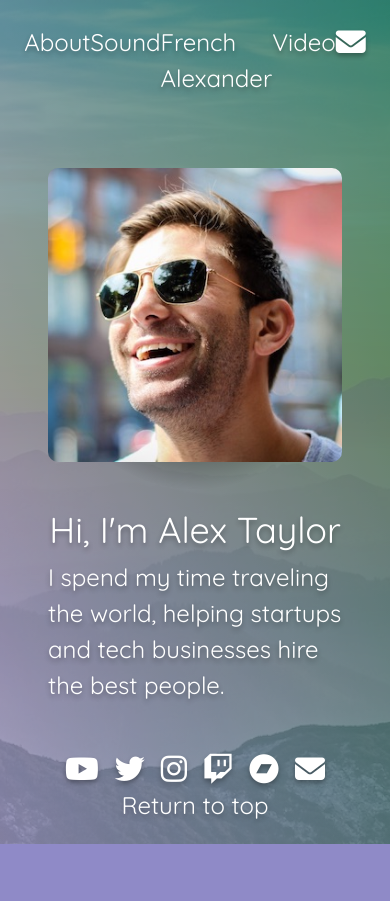
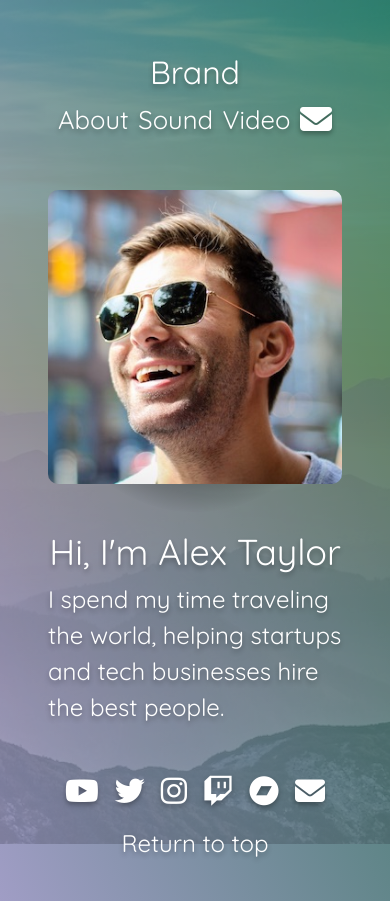
Before and after one commit to altays/fa-portfolio, a React (Create React App) app in the folder fa-portfolio/: page / in a window 390 px wide. Before the commit the page ends 844 px from the top, so only its background shows below. Built offline with nearby package versions, Linux system fonts and the light colour scheme.

Commit message:
adding updates to navbar, footer, and general layout stylings

```diff
--- a/fa-portfolio/public/index.html
+++ b/fa-portfolio/public/index.html
@@ -9,7 +9,7 @@
       name="description"
       content="Web site created using create-react-app"
     />
-    <script defer type="text/javascript" src="js/main.js"></script>
+    <!-- <script type="text/javascript" src="js/main.js"></script> -->
     <link rel="apple-touch-icon" href="%PUBLIC_URL%/logo192.png" />
     <link rel="manifest" href="%PUBLIC_URL%/manifest.json" />
     <script src="https://kit.fontawesome.com/629cfcfd42.js" crossorigin="anonymous"></script>
--- a/fa-portfolio/src/components/Nav/index.js
+++ b/fa-portfolio/src/components/Nav/index.js
@@ -2,6 +2,8 @@ import { Link } from "react-router-dom";
 import './script'
 
 // <i class="fas fa-bars"></i> bars icon for burger
+
+// consider converting the unordered list into a component to reuse?
 
 function Nav() {
 
@@ -9,21 +11,24 @@ function Nav() {
 
         <nav className="navbar" role="navigation" aria-label="main-navigation">
 
-            {/* need to make the text bigger, spread the entries out more */}
+            <div className = "nav-large">
 
-                <a className="navbar-item dropdown-item" href="/">
+                {/* add a class here that will determine if this shows */}
+                <div className = "navlist-large">
+
+                    <a className="navbar-item " href="/">
                         <Link to="/">About</Link>
                     </a>
 
-                <a className="navbar-item dropdown-item" href="/sound">
+                    <a className="navbar-item " href="/sound">
                         <Link to="/sound">Sound</Link>
                     </a>
 
-                <a className="navbar-item brand" href="/">
-                    <Link to="/">French Alexander</Link>
+                    <a className="navbar-item" href="/">
+                        <Link to="/">Brand</Link>
                     </a>
 
-                <a className="navbar-item dropdown-item" href="/video">
+                    <a className="navbar-item " href="/video">
                         <Link to="/video">Video</Link>
                     </a>
 
@@ -35,16 +40,51 @@ function Nav() {
                         <Link to="/store">Store</Link>
                     </a> */}
 
-                <a className="navbar-item dropdown-item" href="mailto:frenchalexander@gmail.com">
+                    <a className="navbar-item " href="mailto:frenchalexander@gmail.com">
                         <span className="email-icon">
                             <i className="fas fa-envelope fa-lg"></i>
                         </span>
                     </a>
 
+                </div>
 
+            </div>
+
+            {/* create a menu for mobile - brand at top, burger on side, clicking on burger drops down a div */}
+
+            <div className = "nav-small">
+                <div className="nav-small-brand">
+                    {/* after clicking, change nav-list to display and animate downward */}
+
+                    <a className="brand" href="/">
+                        <Link to="/">Brand</Link>
+                    </a>
+                </div>
+
+                <div className = "navlist-small">
+
+                    <a className="navbar-item " href="/" >
+                        <Link to="/">About</Link>
+                    </a>
+
+                    <a className="navbar-item " href="/sound">
+                        <Link to="/sound">Sound</Link>
+                    </a>
+
+                    <a className="navbar-item " href="/video">
+                        <Link to="/video">Video</Link>
+                    </a>
+
+                    <a className="navbar-item " href="mailto:frenchalexander@gmail.com">
+                        <span className="email-icon">
+                            <i className="fas fa-envelope fa-lg"></i>
+                        </span>
+                    </a>
+
+                </div>
+            </div>
 
         </nav>
-
 
     )
 }
--- a/fa-portfolio/src/components/pages/About.js
+++ b/fa-portfolio/src/components/pages/About.js
@@ -13,7 +13,7 @@ function About() {
                     <div class="picture-shadow"></div>
                     <img id="pictureImage" class="picture-image"
                     src={pic1}
-                    srcset={`${pic1} 1x,${pic2} 2x,${pic3} 3x`}
+                    srcSet={`${pic1} 1x,${pic2} 2x,${pic3} 3x`}
                     alt="Portrait of Alex Taylor"
                     width="320"
                     height="320" />
--- a/fa-portfolio/src/css/index.css
+++ b/fa-portfolio/src/css/index.css
@@ -23,12 +23,13 @@ a {
 
 /* 2. Shared */
 
+
+
 .button,
 .social a {
   transform-origin: center;
   transition-duration: 100ms;
 }
-
 
 .job,
 .button {
@@ -68,6 +69,11 @@ a {
   flex-direction: column;
 }
 
+.brand {
+  font-size:2rem;
+  align-self:center;
+}
+
 .button {
   background-color: #fff;
   border-radius: 290486px;
@@ -95,12 +101,6 @@ a {
   transform: scale(1.02) translateY(-4px);
 }
 
-.contact {
-  /* display: inline-block; */
-  margin-top: 1.5rem;
-  vertical-align: top;
-}
-
 .content {
   display:flex;
   flex-direction: column;
@@ -118,6 +118,7 @@ a {
   display: flex;
   flex-direction: column;
   align-items:center;
+  margin-bottom:1.5rem;
 }
 
 .hr {
@@ -143,14 +144,26 @@ a {
 }
 
 .navbar {
-  display:grid;
-  grid-template-columns: repeat(5,1fr) ;
-  padding: 1.5rem 4rem;
+  margin-top:3rem;
+  padding: 0rem 4rem;
+}
+
+.nav-small-brand {
+  display: flex;
+  flex-flow:column;
 }
 
 .navbar-item {
   justify-self: center;
-  font-size:1.5rem;
+  align-self:center;
+  /* put this into a media query - larger on larger displays; js/css magic for creating a different type of nav menu */
+  font-size:1.6rem;
+}
+
+.navlist-large {
+  display:grid;
+  grid-template-columns: repeat(5,1fr) ;
+  grid-gap:3rem;
 }
 
 .picture {
@@ -173,6 +186,7 @@ a {
 
 .return {
   font-size: 1.5rem;
+  padding: 1rem 0;
 }
 
 .side {
@@ -207,7 +221,7 @@ a {
   -ms-overflow-style: none;  /* Internet Explorer 10+ */
 }
 
-.wrapper::-webkit-scrollbar { /* WebKit */
+.wrapper::-webkit-scrollbar {/* WebKit */
   width: 0;
   height: 0;
 }
@@ -216,10 +230,60 @@ a {
 
 /* responsiveness */
 
-  /* navbar */
+/* base font size */
 
+@media screen and (max-width: 1024px) {
+  html {
+   font-size: 16px;
+  }
+}
 
+@media screen and (min-width: 1025px) and (max-width: 2559px) {
+  html {
+   font-size: 24px;
+  }
+}
 
-  /* footer */
+@media screen and (min-width: 2560px)  {
+  html {
+   font-size: 32px;
+  }
+}
 
-    /*  reduce  */
+/* body padding */
+
+@media screen and (min-width: 768px) {
+  body {
+   padding: 0 1.5rem;
+  }
+}
+
+/* navbar */
+
+  /* if navbar is on smaller, then hide nav-large and show nav-small */
+
+  /* if navbar is on larger, then hide nav-small and show nav-large */
+    /* burger and brand at top */
+    /* When burger is pressed, show a div (conver this into an animation) and change burger into an X*/
+    /* when x is pressed, hide the div (animation) and turn x into burger */
+
+@media screen and (min-width: 768px) {
+  .nav-small {
+    display:none;
+  }
+}
+@media screen and (max-width: 767px) {
+  .nav-large {
+    display:none;
+  }
+  .navlist-small {
+    /* display: none; */
+    display:grid;
+    grid-gap:.6rem;
+    grid-template-columns: 1fr 1fr 1fr 1fr;
+  }
+
+  .navbar-item {
+    padding: .25rem 0;
+  }
+}
--- a/fa-portfolio/src/index.js
+++ b/fa-portfolio/src/index.js
@@ -5,7 +5,6 @@ import './css/css-reset.css';
 import './css/animations.css';
 import './css/index.css';
 
-// import './js/main.js'
 
 import App from './App';
 import reportWebVitals from './reportWebVitals';
```
Also changed, not shown: fa-portfolio/src/js/main.js (+11 -0 lines). Lines whose indentation alone changed are shown as unchanged.
